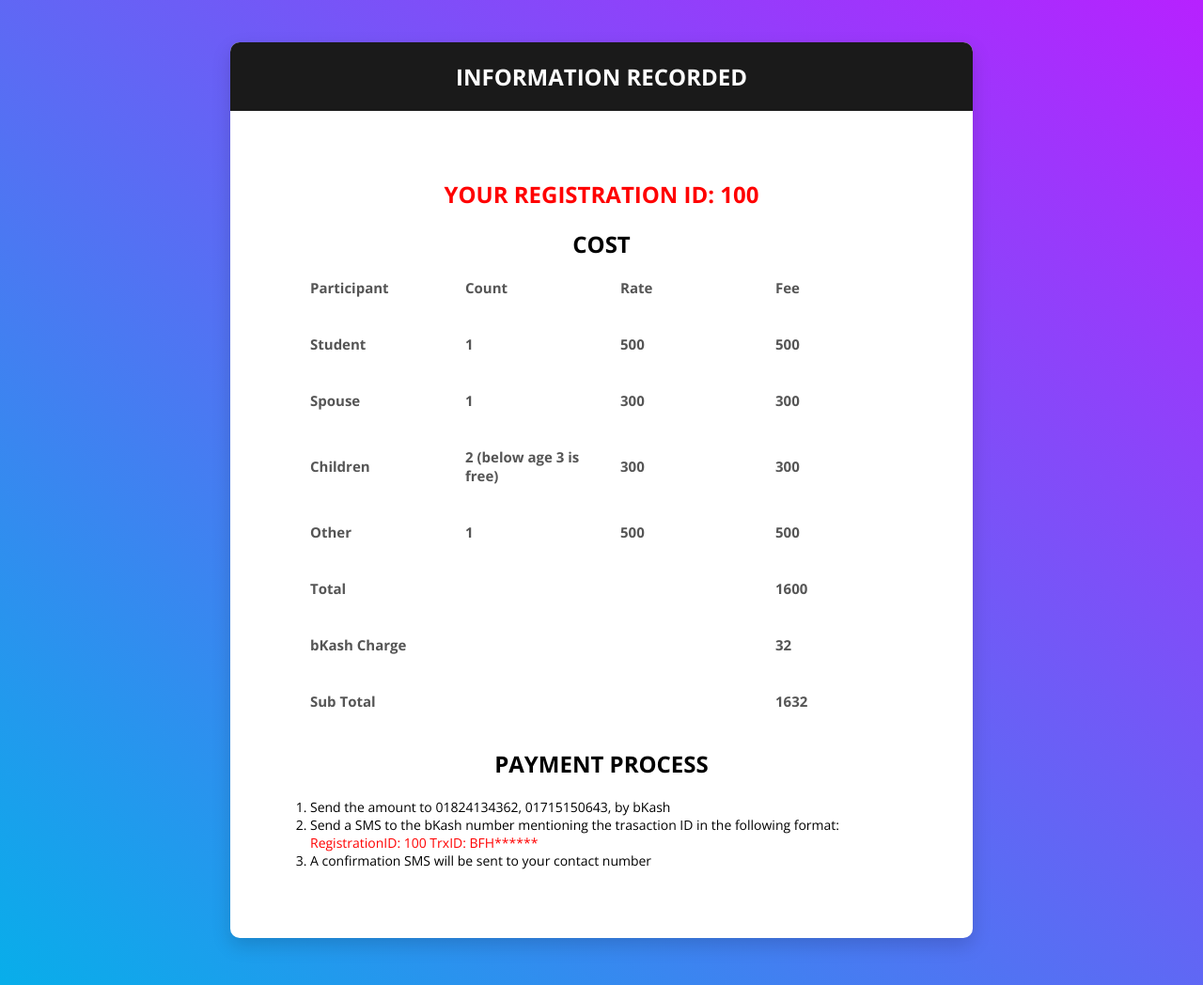
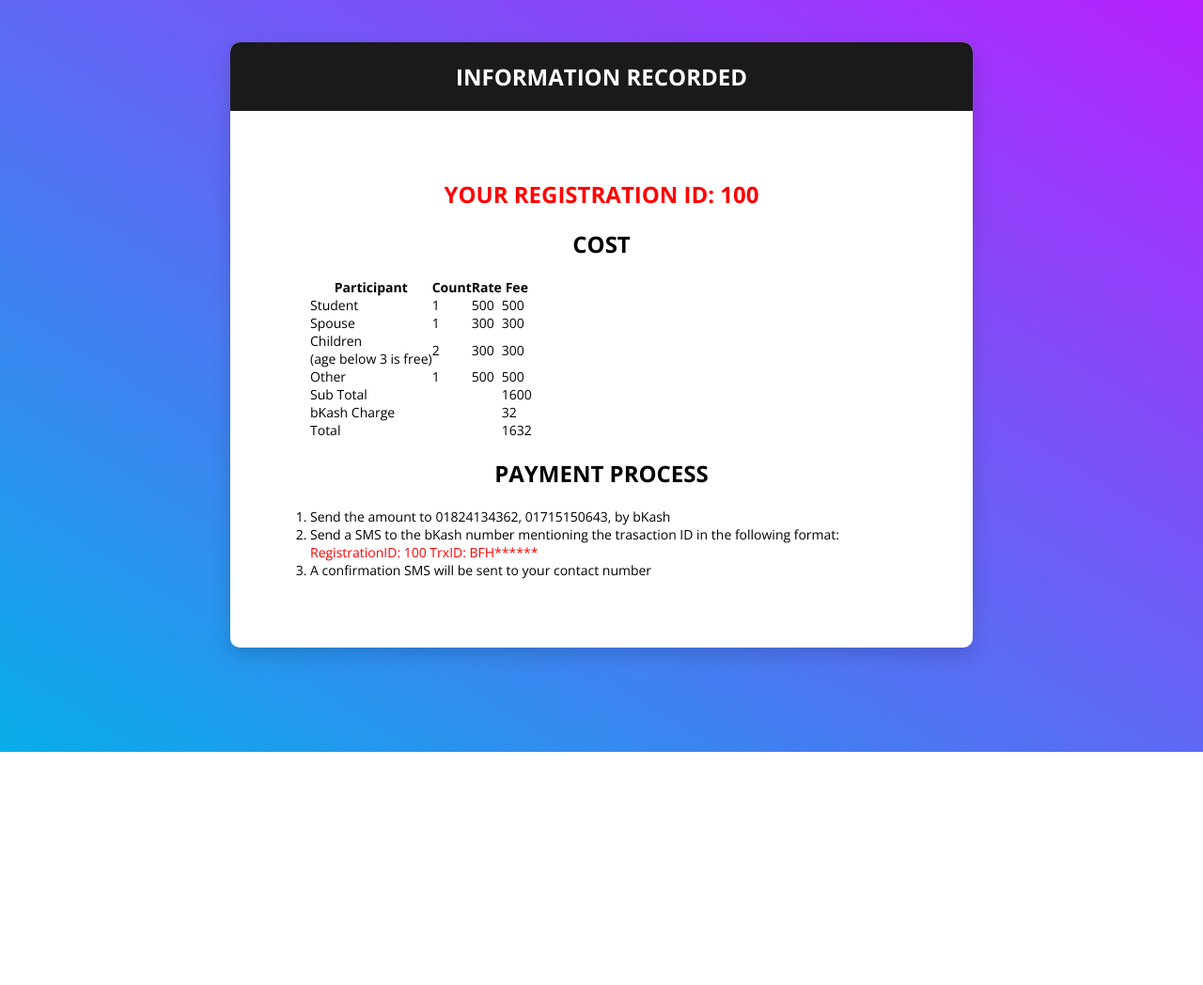
Before and after one commit to JoyJulianGomes/Codeigniter, a CodeIgniter app: a page that uses application/views/Instructionpage.php in a window 1280 px wide. Shown: the whole page at 94% size. After the commit the page ends 800 px from the top, so only its background shows below. Run offline with CodeIgniter, Linux system fonts and the light colour scheme; some libraries are stand-ins or nearby versions.

Commit message:
Small Correction on admin controller and InstructionpageView Update

```diff
--- a/application/controllers/AdminController.php
+++ b/application/controllers/AdminController.php
@@ -222,8 +222,8 @@ class AdminController extends CI_Controller
                 date_default_timezone_set('Asia/Dhaka');
                 $date = date("Y-m-d H:i:s");
                 $insertion_data = [
-                    "contact" => $this->input->post('contact'),
-                    "moderator" => $this->sssion->userdata('username'),
+                    "number" => $this->input->post('contact'),
+                    "moderator" => $this->session->userdata('username'),
                     'date' => $date,
                     'status' => 'valid'
                 ];
--- a/application/views/Instructionpage.php
+++ b/application/views/Instructionpage.php
@@ -30,7 +30,7 @@
     <!-- Vendor CSS -->
     <link href="<?php echo base_url();?>vendor/select2/select2.min.css" rel="stylesheet" media="all" />
     <link
-      href="vendor/datepicker/daterangepicker.css"
+      href="<?=base_url()?>vendor/datepicker/daterangepicker.css"
       rel="stylesheet"
       media="all"
     />
@@ -51,63 +51,70 @@
                     <h2 class="title">Information Recorded</h2>
                 </div>
                 <div class="card-body">
-                        <div style="margin:20px 0px">
-                            <h2 class="title" style="color:red">Your Registration ID: <?=$reg_id?></h2>
-                        </div>
-                        <div style="margin:20px 0px">
-                            <h2 class="title" style="color:black">Cost</h2>
-                        </div>
-                    <div class="form-row row row-space">
-                        <div class="col-4"><div class="name">Participant</div></div>
-                        <div class="col-4"><div class="name">Count</div></div>
-                        <div class="col-4"><div class="name">Rate</div></div>
-                        <div class="col-4"><div class="name">Fee</div></div>
+                    <div style="margin:20px 0px">
+                        <h2 class="title" style="color:red">Your Registration ID: <?=$reg_id?></h2>
                     </div>
-                    <div class="form-row row row-space">
-                        <div class="col-4"><div class="name">Student</div></div>
-                        <div class="col-4"><div class="name"><?=$student['count']?></div></div>
-                        <div class="col-4"><div class="name"><?=$student['rate']?> </div></div>
-                        <div class="col-4"><div class="name"><?=$student['fee']?>  </div></div>
+                    <div style="margin:20px 0px">
+                        <h2 class="title" style="color:black">Cost</h2>
                     </div>
-                    <div class="form-row row row-space">
-                        <div class="col-4"><div class="name">Spouse</div></div>
-                        <div class="col-4"><div class="name"><?=$spouse['count']?></div></div>
-                        <div class="col-4"><div class="name"><?=$spouse['rate']?> </div></div>
-                        <div class="col-4"><div class="name"><?=$spouse['fee']?>  </div></div>
-                    </div>
-                    <div class="form-row row row-space">
-                        <div class="col-4"><div class="name">Children</div></div>
-                        <div class="col-4"><div class="name"><?=$child['count']." (below age 3 is free)"?></div></div>
-                        <div class="col-4"><div class="name"><?=$child['rate']?> </div></div>
-                        <div class="col-4"><div class="name"><?=$child['fee']?>  </div></div>
-                    </div>
-                    <div class="form-row row row-space">
-                        <div class="col-4"><div class="name">Other</div></div>
-                        <div class="col-4"><div class="name"><?=$other['count']?></div></div>
-                        <div class="col-4"><div class="name"><?=$other['rate']?> </div></div>
-                        <div class="col-4"><div class="name"><?=$other['fee']?>  </div></div>
-                    </div>
-                    <div class="form-row row row-space">
-                        <div class="col-4"><div class="name">Total</div></div>
-                        <div class="col-4"><div class="name"></div></div>
-                        <div class="col-4"><div class="name"></div></div>
-                        <div class="col-4"><div class="name"><?=$total?></div></div>
-                    </div>
-                    <div class="form-row row row-space">
-                        <div class="col-4"><div class="name">bKash Charge</div></div>
-                        <div class="col-4"><div class="name"></div></div>
-                        <div class="col-4"><div class="name"></div></div>
-                        <div class="col-4"><div class="name"><?=$bkash_charge?></div></div>
-                    </div>
-                    <div class="form-row row row-space">
-                        <div class="col-4"><div class="name">Sub Total</div></div>
-                        <div class="col-4"><div class="name"></div></div>
-                        <div class="col-4"><div class="name"></div></div>
-                        <div class="col-4"><div class="name"><?=$subtotal?></div></div>
-                    </div>
+                    <table class="ins-table">
+                        <thead>
+                            <tr>
+                                <th>Participant</th>
+                                <th>Count</th>
+                                <th>Rate</th>
+                                <th>Fee</th>
+                            </tr>
+                        </thead>
+                        <tbody>
+                            <tr>
+                                <td>Student</td>
+                                <td><?=$student['count']?></td>
+                                <td><?=$student['rate']?> </td>
+                                <td><?=$student['fee']?>  </td>
+                            </tr>
+                            <tr>
+                                <td>Spouse</td>
+                                <td><?=$spouse['count']?></td>
+                                <td><?=$spouse['rate']?> </td>
+                                <td><?=$spouse['fee']?>  </td>
+                            </tr>
+                            <tr>
+                                <td>Children<br>(age below 3 is free)</td>
+                                <td><?=$child['count']?></td>
+                                <td><?=$child['rate']?> </td>
+                                <td><?=$child['fee']?>  </td>
+                            </tr>
+                            <tr>
+                                <td>Other</td>
+                                <td><?=$other['count']?></td>
+                                <td><?=$other['rate']?> </td>
+                                <td><?=$other['fee']?>  </td>
+                            </tr>
+                            <tr>
+                                <td>Sub Total</td>
+                                <td></td>
+                                <td></td>
+                                <td><?=$total?></td>
+                            </tr>
+                            <tr>
+                                <td>bKash Charge</td>
+                                <td></td>
+                                <td></td>
+                                <td><?=$bkash_charge?></td>
+                            </tr>
+                            <tr>
+                                <td>Total</td>
+                                <td></td>
+                                <td></td>
+                                <td><?=$subtotal?></td>
+                            </tr>
+                        </tbody>
+                    </table>
                     <div style="margin:20px 0px">
                         <h2 class="title" style="color:black">Payment Process</h2>
                     </div>
+                    <div>
                         <p class="name">
                             <ol>
                                 <li>Send the amount to
@@ -122,6 +129,7 @@
                                 <li>A confirmation SMS will be sent to your contact number</li>
                             </ol>
                         </p>
+                    </div>
                 </div>
             </div>
         </div>
```
